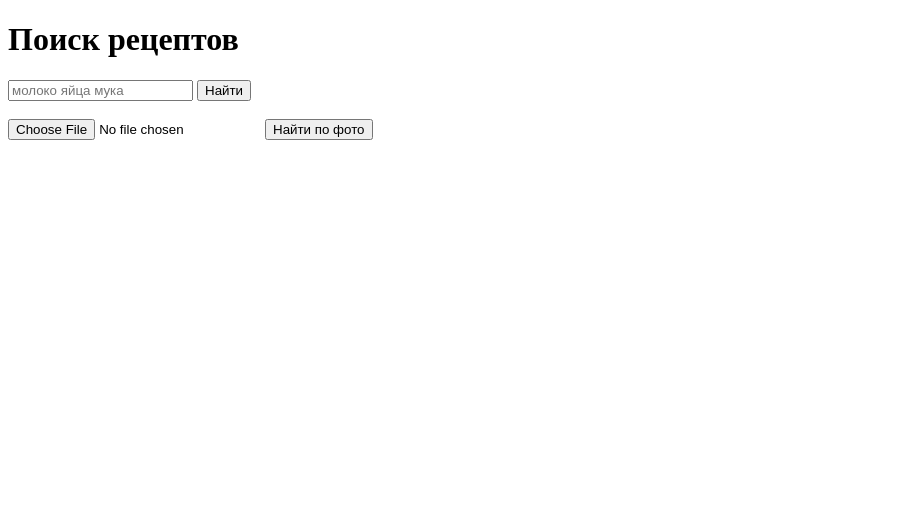
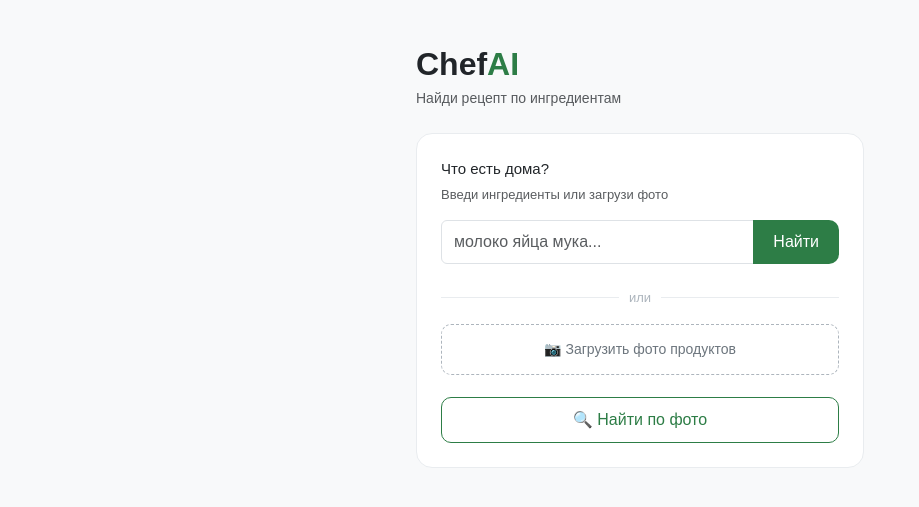
Before and after one commit to jokermt235/cheif-ai, a Django app: page / in a window 1280 px wide. Shown: the top 507 px of the page, without its empty margins (0-919 px from the left). Run offline with Django 5.2, Linux system fonts and the light colour scheme.

Commit message:
add UI design

```diff
--- a/docker-compose.yml
+++ b/docker-compose.yml
@@ -48,6 +48,7 @@ services:
     command: sh -c "chmod +x /app/start.django.sh && /app/start.django.sh"
     networks:
       - default
+    working_dir: /app
 
 networks:
   default:
--- a/services/recipes/templates/main/recipes.html
+++ b/services/recipes/templates/main/recipes.html
@@ -2,69 +2,118 @@
 <html lang="ru">
 <head>
     <meta charset="UTF-8">
-    <title>Рецепты</title>
+    <meta name="viewport" content="width=device-width, initial-scale=1.0">
+    <title>ChefAI</title>
+    <link href="https://cdn.jsdelivr.net/npm/bootstrap@5.3.0/dist/css/bootstrap.min.css" rel="stylesheet">
+    <style>
+        body { background: #f8f9fa; font-family: sans-serif; }
+        .app { max-width: 480px; margin: 40px auto; padding: 0 16px; }
+        .logo { font-size: 32px; font-weight: 600; color: #212529; }
+        .logo span { color: #2D7D46; }
+        .card { border: 1px solid #e9ecef; border-radius: 16px; padding: 24px; background: white; }
+        .btn-green { background: #2D7D46; color: white; border: none; border-radius: 10px; padding: 10px 20px; }
+        .btn-green:hover { background: #236138; color: white; }
+        .btn-outline-green { border: 1px solid #2D7D46; color: #2D7D46; border-radius: 10px; padding: 10px 20px; background: white; }
+        .btn-outline-green:hover { background: #f0faf3; }
+        .file-label { border: 1px dashed #adb5bd; border-radius: 10px; padding: 14px; text-align: center; cursor: pointer; color: #6c757d; font-size: 14px; }
+        .file-label:hover { border-color: #2D7D46; color: #2D7D46; }
+        .recipe-card { background: #f8f9fa; border-radius: 12px; padding: 16px; margin-bottom: 12px; border: 1px solid #e9ecef; }
+        .recipe-name { font-size: 16px; font-weight: 500; }
+        .recipe-ing { font-size: 13px; color: #6c757d; margin-top: 4px; }
+        .badge-ai { background: #e8f5ec; color: #2D7D46; font-size: 11px; padding: 3px 10px; border-radius: 20px; }
+        .badge-db { background: #e8f0fb; color: #1a56a0; font-size: 11px; padding: 3px 10px; border-radius: 20px; }
+        .divider { display: flex; align-items: center; gap: 10px; margin: 16px 0; color: #adb5bd; font-size: 13px; }
+        .divider::before, .divider::after { content: ''; flex: 1; height: 1px; background: #e9ecef; }
+        input[type=file] { display: none; }
+        #filename { font-size: 12px; color: #2D7D46; margin-top: 6px; }
+    </style>
 </head>
 <body>
-    <h1>Поиск рецептов</h1>
 
-    <!-- Поиск текстом -->
-    <input type="text" id="query" placeholder="молоко яйца мука">
-    <button onclick="search()">Найти</button>
+<div class="app">
+    <div class="mb-4">
+        <div class="logo">Chef<span>AI</span></div>
+        <div class="text-muted" style="font-size:14px;">Найди рецепт по ингредиентам</div>
+    </div>
 
-    <br><br>
+    <div class="card mb-4">
+        <div class="fw-500 mb-1" style="font-size:15px;">Что есть дома?</div>
+        <div class="text-muted mb-3" style="font-size:13px;">Введи ингредиенты или загрузи фото</div>
 
-    <!-- Поиск по фото -->
-    <input type="file" id="photo" accept="image/*">
-    <button onclick="searchByPhoto()">Найти по фото</button>
+        <div class="input-group mb-2">
+            <input type="text" id="query" class="form-control" placeholder="молоко яйца мука...">
+            <button class="btn btn-green" onclick="search()">Найти</button>
+        </div>
+
+        <div class="divider">или</div>
+
+        <label class="file-label w-100" for="photo">
+            📷 Загрузить фото продуктов
+        </label>
+        <input type="file" id="photo" accept="image/*" onchange="onFileChange()">
+        <div id="filename"></div>
+
+        <button class="btn btn-outline-green w-100 mt-3" onclick="searchByPhoto()">
+            🔍 Найти по фото
+        </button>
+    </div>
 
     <div id="results"></div>
+</div>
 
 <script>
-        // Поиск по тексту
+    function onFileChange() {
+        const file = document.getElementById('photo').files[0];
+        document.getElementById('filename').textContent = file ? '📎 ' + file.name : '';
+    }
+
     async function search() {
         const query = document.getElementById('query').value.trim();
         if (!query) return;
-
+        showLoading();
+        try {
             const res = await fetch(`/api/search/?ingredients=${encodeURIComponent(query)}`);
             const response = await res.json();
-            showResults(response.data || response);
+            showResults(response.data || response, response.source || 'db');
+        } catch(e) { showError(); }
     }
 
-        // Поиск по фото
     async function searchByPhoto() {
         const file = document.getElementById('photo').files[0];
-            if (!file) return alert('Выбери фото!');
-
+        if (!file) { alert('Выбери фото!'); return; }
+        showLoading();
         const formData = new FormData();
         formData.append('file', file);
+        try {
+            const res = await fetch('/api/storage/analyze', { method: 'POST', body: formData });
+            const response = await res.json();
+            if (!response.success) { showError(response.error); return; }
+            showResults(response.data.recipes, 'ai');
+        } catch(e) { showError(); }
+    }
 
-            const res = await fetch('/api/storage/analyze', {
-                method: 'POST',
-                body: formData
-            });
-            const response = await res.json();
+    function showLoading() {
+        document.getElementById('results').innerHTML = '<div class="text-center text-muted py-4">Ищем рецепты...</div>';
+    }
 
-            if (!response.success) {
-                document.getElementById('results').innerHTML = `<p>Ошибка: ${response.error}</p>`;
+    function showError(msg) {
+        document.getElementById('results').innerHTML = `<div class="text-center text-muted py-4">${msg || 'Что-то пошло не так'}</div>`;
+    }
+
+    function showResults(recipes, source) {
+        const container = document.getElementById('results');
+        if (!recipes || !recipes.length) {
+            container.innerHTML = '<div class="text-center text-muted py-4">Рецепты не найдены</div>';
             return;
         }
-
-            // Показываем рецепты от ИИ
-            showResults(response.data.recipes);
-        }
-
-        function showResults(recipes) {
-            const container = document.getElementById('results');
-
-            if (!recipes || !recipes.length) {
-                container.innerHTML = '<p>Рецепты не найдены</p>';
-                return;
-            }
-
+        const badge = source === 'ai'
+            ? '<span class="badge-ai">от ИИ</span>'
+            : '<span class="badge-db">из базы</span>';
         container.innerHTML = recipes.map(r => `
-                <div>
-                    <h3>${r.name}</h3>
-                    <p>${Array.isArray(r.ingredients) ? r.ingredients.map(i => i.name || i).join(', ') : ''}</p>
+            <div class="recipe-card">
+                ${badge}
+                <div class="recipe-name mt-1">${r.name}</div>
+                <div class="recipe-ing">${Array.isArray(r.ingredients) ? r.ingredients.map(i => i.name || i).join(', ') : ''}</div>
             </div>
         `).join('');
     }
@@ -73,5 +122,6 @@
         if (e.key === 'Enter') search();
     });
 </script>
+
 </body>
 </html>
```
Lines whose indentation alone changed are shown as unchanged.
